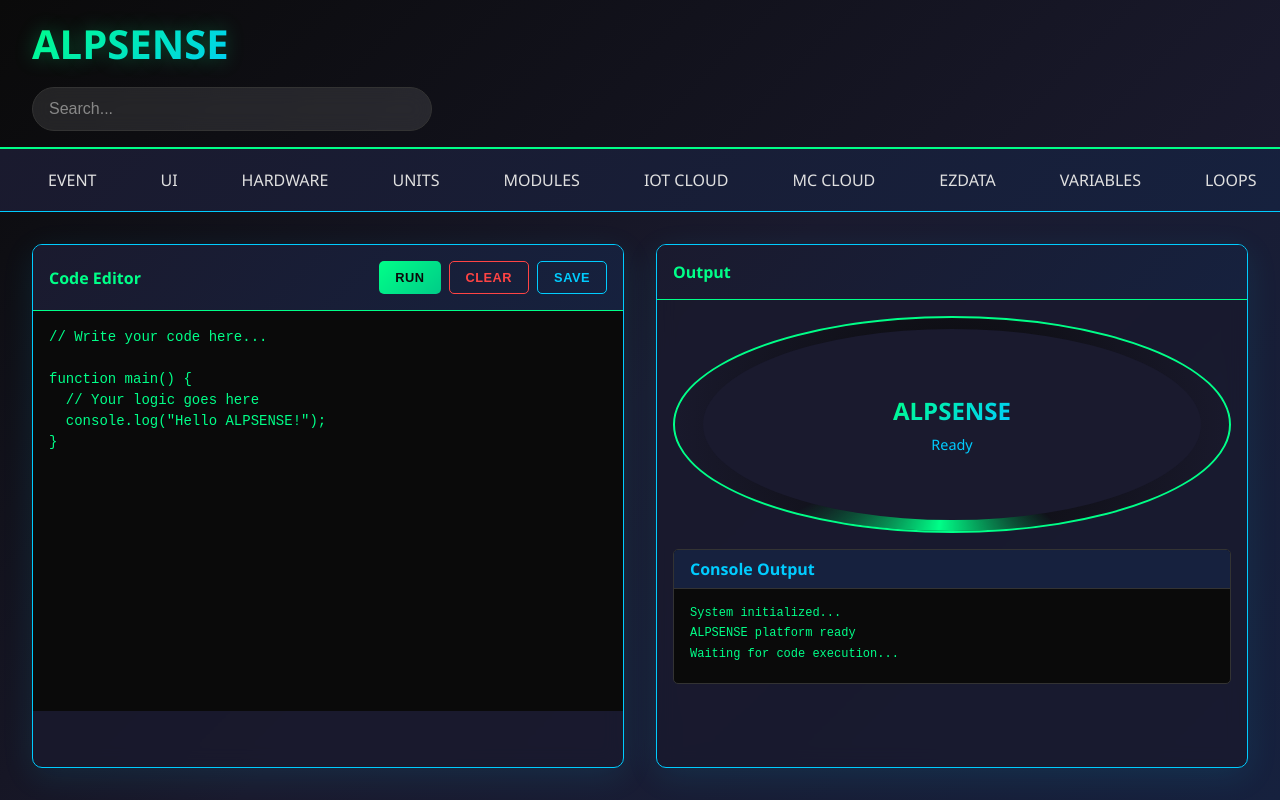
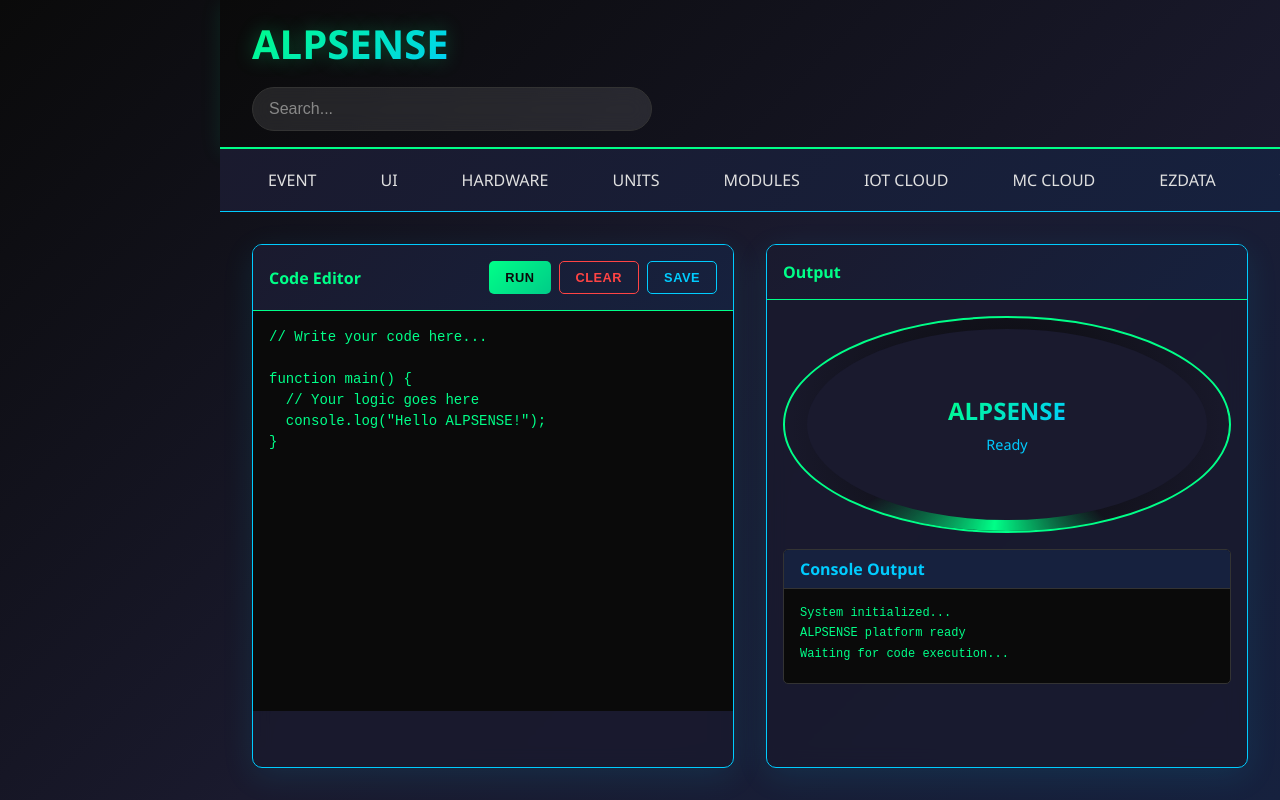
Before and after one commit to pearlin-in/alpsense, a React (Create React App) app in the folder alpsense/: page / in a window 1280 px wide. Built offline with nearby package versions, Linux system fonts and the light colour scheme.

Commit message:
Adjust layout padding for fixed navbar
Added padding to the layout class to accommodate a fixed vertical navbar.

```diff
--- a/alpsense/src/styles/App.css
+++ b/alpsense/src/styles/App.css
@@ -21,6 +21,11 @@ body {
   min-height: 100vh;
 }
 
+/* Make room for the fixed vertical navbar on the left */
+.layout {
+  padding-left: 220px; /* match the sidebar width in Navbar.css */
+}
+
 /* Futuristic scrollbar */
 ::-webkit-scrollbar {
   width: 8px;
```
